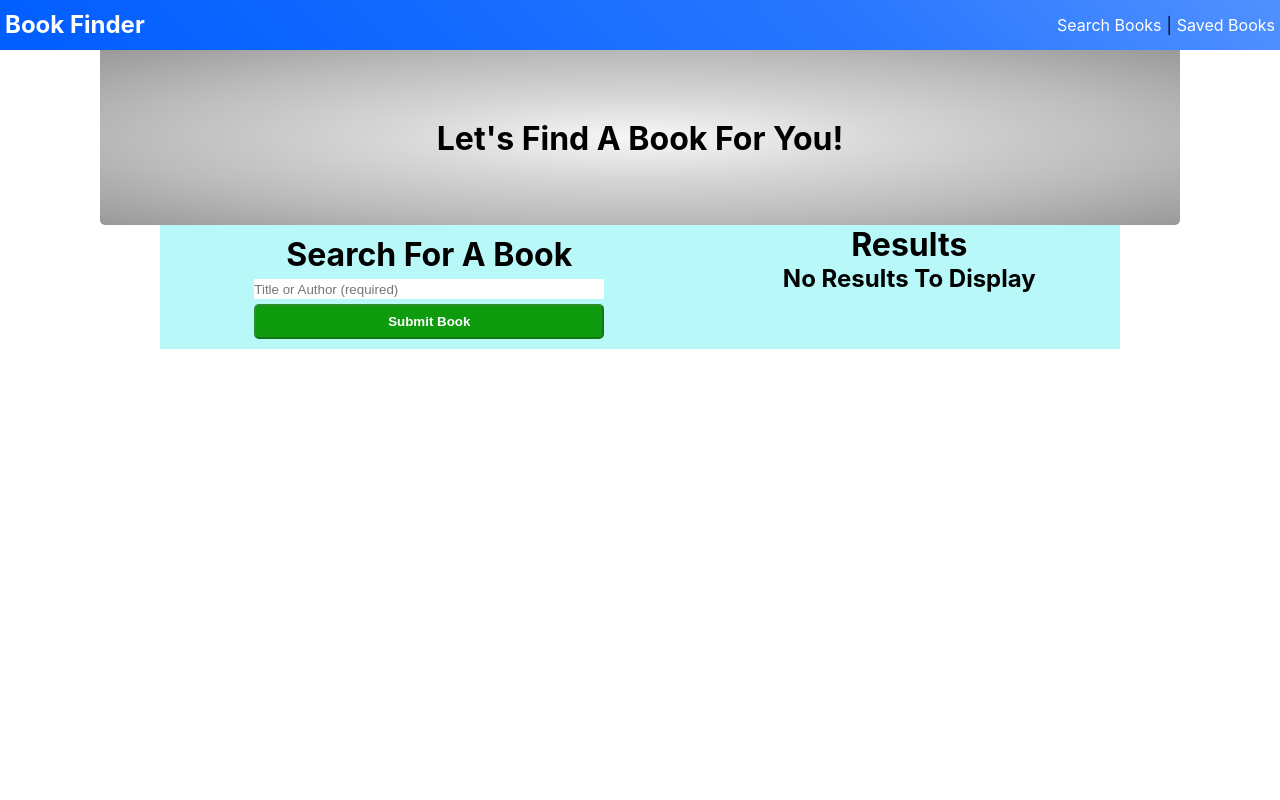
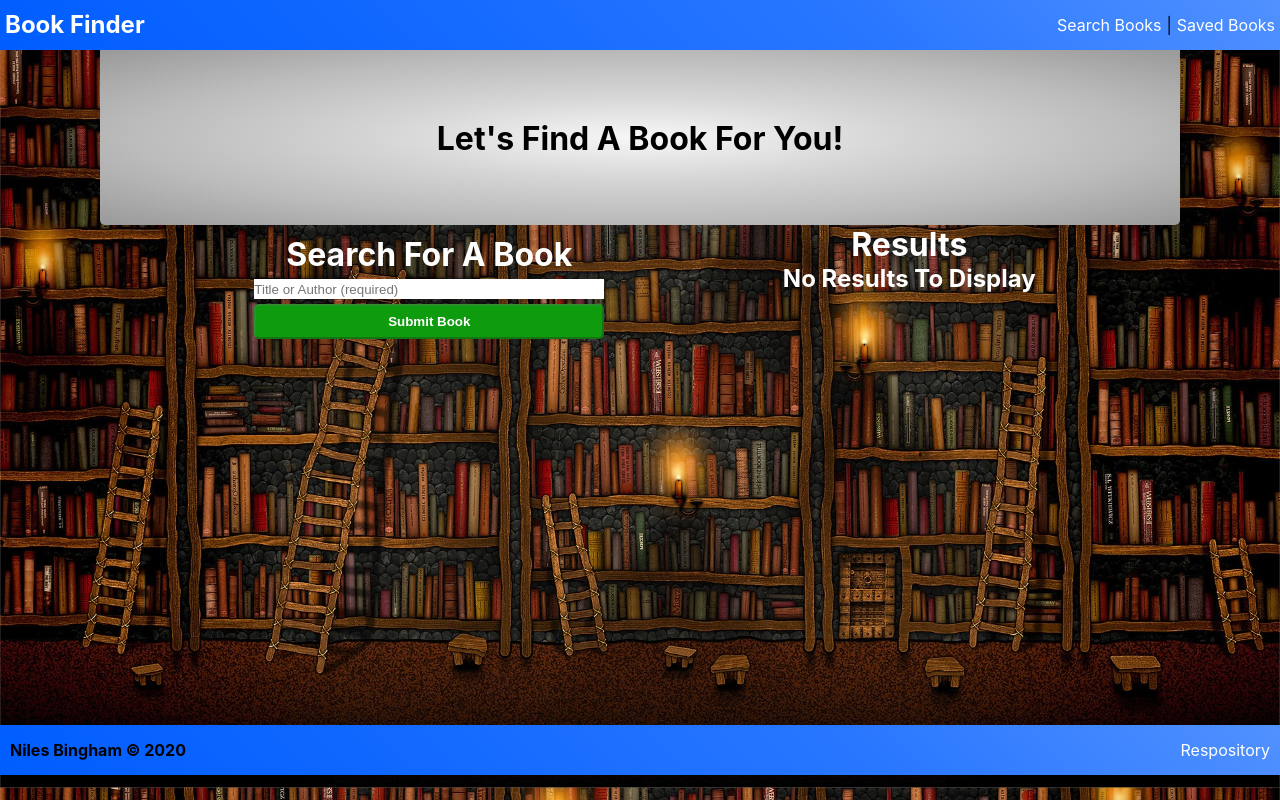
Before and after one commit to niles87/book-finder, a React (Create React App) app in the folder client/: page / in a window 1280 px wide. Built offline with nearby package versions, Linux system fonts and the light colour scheme.

Commit message:
added a background img, overflow hidden, changed the api query to return default amount of books

```diff
--- a/client/src/App.js
+++ b/client/src/App.js
@@ -4,6 +4,7 @@ import Search from "./pages/Search";
 import Saved from "./pages/Saved";
 import Navbar from "./components/Navbar";
 import Wrapper from "./components/Wrapper";
+import Footer from "./components/Footer";
 
 function App() {
   return (
@@ -13,6 +14,7 @@ function App() {
         <Route exact path="/" component={Search} />
         <Route exact path="/books" component={Saved} />
         <Route exact path="/books/:id" component={Saved} />
+        <Footer />
       </Wrapper>
     </Router>
   );
--- a/client/src/components/Card/style.css
+++ b/client/src/components/Card/style.css
@@ -1,18 +1,21 @@
 .card {
   min-width: 300px;
-  max-width: 400px;
+  max-width: 420px;
   display: flex;
   flex-direction: row;
+  background-color: #eeeeee;
+  border-radius: 5px;
+  color: #111111;
 }
 
 .cardImage {
-  margin-right: 10px;
+  margin: 10px;
 }
 
 .cardBody h4,
 .cardBody p {
   padding-top: 5px;
-  margin-bottom: 5px;
+  margin: 5px;
 }
 
 .cardFooter {
--- a/client/src/components/Container/style.css
+++ b/client/src/components/Container/style.css
@@ -1,8 +1,10 @@
 .flex-container {
   max-width: 960px;
-  background-color: rgb(184, 248, 248);
   display: flex;
   justify-content: space-around;
   margin: 0 auto;
   flex-wrap: wrap;
+  color: #ffffff;
+  height: 500px;
+  overflow: scroll;
 }
--- /dev/null
+++ b/client/src/components/Footer/index.js
@@ -0,0 +1,19 @@
+import React from "react";
+import "./style.css";
+
+function Footer() {
+  return (
+    <footer className="footer">
+      <div className="copyTitle">
+        <h4>Niles Bingham &copy; 2020</h4>
+      </div>
+      <div className="repoLink">
+        <a href="https://github.com/niles87/book-finder/" target="_blank" rel="noopener noreferrer">
+          Respository
+        </a>
+      </div>
+    </footer>
+  );
+}
+
+export default Footer;
--- /dev/null
+++ b/client/src/components/Footer/style.css
@@ -0,0 +1,21 @@
+.footer {
+  display: flex;
+  width: 100%;
+  height: 50px;
+  justify-content: space-between;
+  align-items: center;
+  background-image: linear-gradient(45deg, #005dff, #1369ff, #2977ff, #5191ff);
+}
+
+.copyTitle {
+  margin: 10px;
+}
+
+.repoLink {
+  margin: 10px;
+}
+
+.repoLink a {
+  text-decoration: none;
+  color: #ffffff;
+}
--- a/client/src/index.css
+++ b/client/src/index.css
@@ -14,3 +14,10 @@ body {
 code {
   font-family: source-code-pro, Menlo, Monaco, Consolas, "Courier New", monospace;
 }
+
+html {
+  background-image: url("./images/book-shelf.png");
+  background-position: center;
+  background-repeat: none;
+  background-size: cover;
+}
```
Also changed, not shown: client/src/images/book-shelf.png (added), 1 other file (tests, documents, lock files or other folders).
